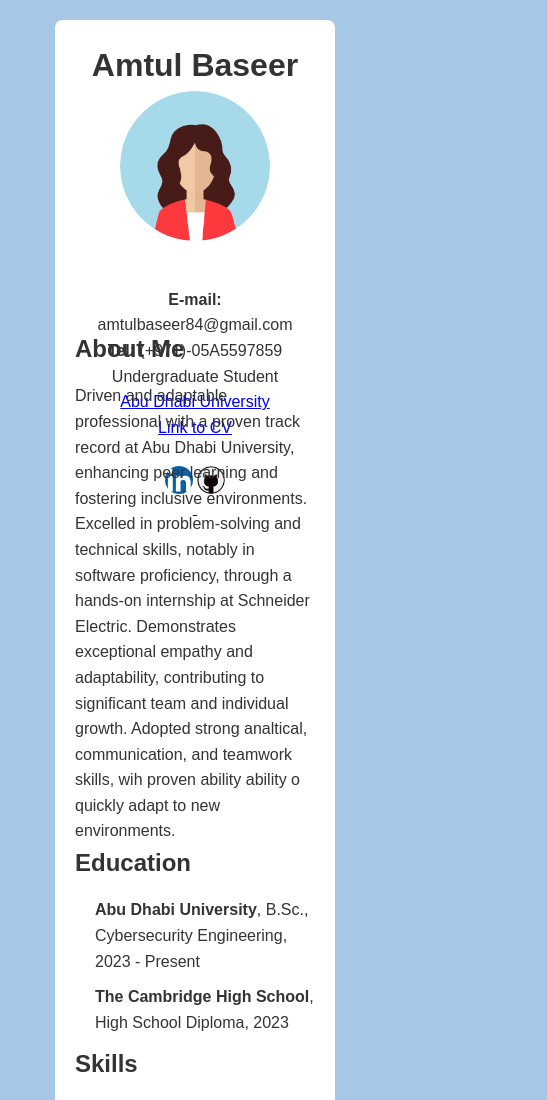
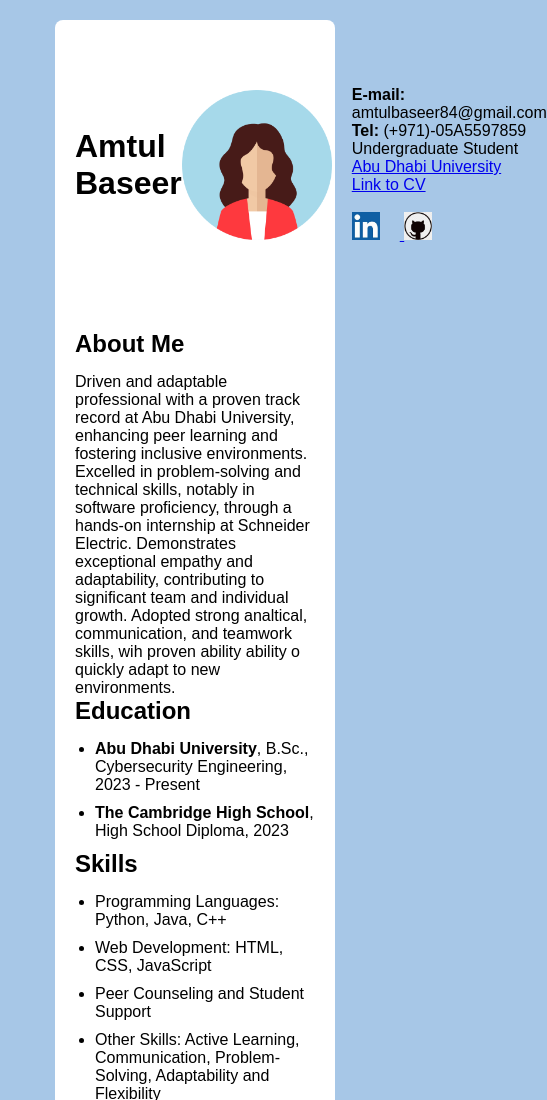
Before and after one commit to Amtul55/Amtul55.github.io, a plain HTML site: page index.html in a window 390 px wide. Shown: the top 1100 px of the page, 547 px wide, since content can reach past the window. Drawn offline with Linux system fonts and the light colour scheme.

Commit message:
Update style.css

```diff
--- a/style.css
+++ b/style.css
@@ -1,26 +1,21 @@
 * {
   margin: 0;
   padding: 0;
-  box-sizing: border-box; /* Ensure padding and borders don't affect element sizes */
+  box-sizing: border-box;
 }
 
-/* 2. Basic body styling */
 body {
   font-family: 'Arial', sans-serif;  /* Set the font for the whole page */
   background-color: #A7C7E7;         /* Set a soft blue background color */
   padding: 20px;                     /* Add padding around the body */
-  color: #333;                       /* Dark text for better contrast */
-  line-height: 1.6;                   /* Set line height for better readability */
+  color: #000000;                       /* Dark text for better contrast */
 }
 
-/* 3. Unordered list (ul) styling */
 ul {
-  list-style-type: none;             /* Remove default bullet points */
   padding-left: 0;                   /* Remove extra padding */
   margin-left: 20px;                 /* Add consistent left margin for lists */
 }
 
-/* 4. Main container styling */
 .container {
   width: 80%;                        /* Set container to 80% of the page width */
   margin: 0 auto;                    /* Center the container */
@@ -29,18 +24,16 @@ ul {
   border-radius: 8px;                /* Rounded corners for the container */
 }
 
-/* 5. Header section - Profile image and text */
 header {
-  display: flex;                     /* Use flexbox to place items side by side */
-  align-items: center;               /* Vertically align items (image and text) */
-  height: 250px;                     /* Set header section height */
-  margin-bottom: 20px;               /* Add space below the header */
+  display: flex;
+  align-items: center;
+  height: 250px;
+  margin-bottom: 20px;
 }
 
 header img {
   width: 150px;                      /* Profile image width */
   height: 150px;                     /* Profile image height */
-  border-radius: 50%;                /* Make the image round */
   margin-right: 20px;                /* Add space between the image and text */
 }
 
@@ -58,21 +51,11 @@ header .profile-text p {
   line-height: 1.5;                   /* Add space between lines */
 }
 
-header .profile-text a {
-  color: #0077b5;                     /* Set link color to blue */
-  text-decoration: none;              /* Remove underline from links */
-}
-
-header .profile-text a:hover {
-  text-decoration: underline;         /* Underline links on hover */
-}
-
 header .profile-text img {
   margin-top: 10px;                   /* Space above the social media icons */
   margin-right: 10px;                 /* Space between social media icons */
 }
 
-/* 6. Content section (About Me, Education, Skills, etc.) */
 .content {
   margin-top: 40px;                   /* Add space above the content */
 }
@@ -96,20 +79,3 @@ header .profile-text img {
   margin-top: 20px;                   /* Add space above subheadings */
   margin-bottom: 10px;                /* Space below subheadings */
 }
-
-/* 7. Responsive design for smaller screens (like tablets and phones) */
-@media (max-width: 768px) {
-  header {
-    flex-direction: column;           /* Stack items vertically */
-    text-align: center;               /* Center the text and image */
-  }
-
-  header img {
-    margin: 0 auto 20px;              /* Center the image and add margin at the bottom */
-  }
-
-  header .profile-text {
-    width: 100%;                       /* Allow text to take up full width */
-    text-align: center;               /* Center the text */
-  }
-}
```
